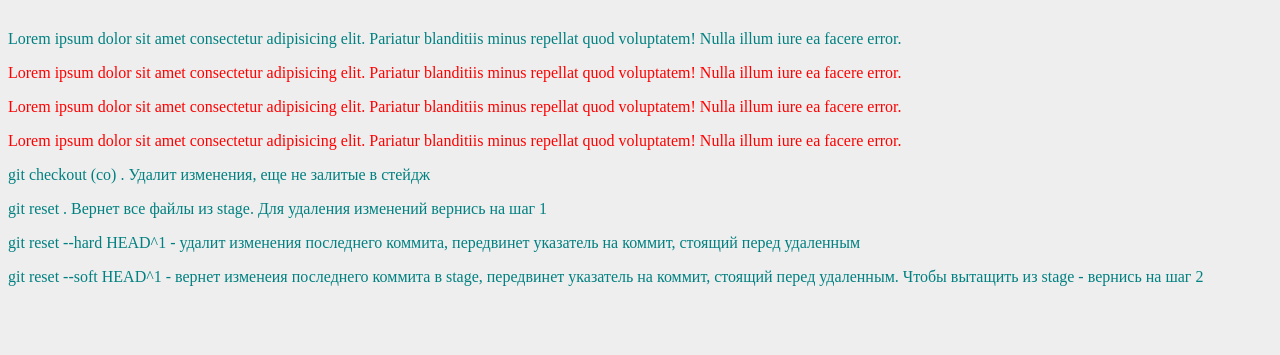
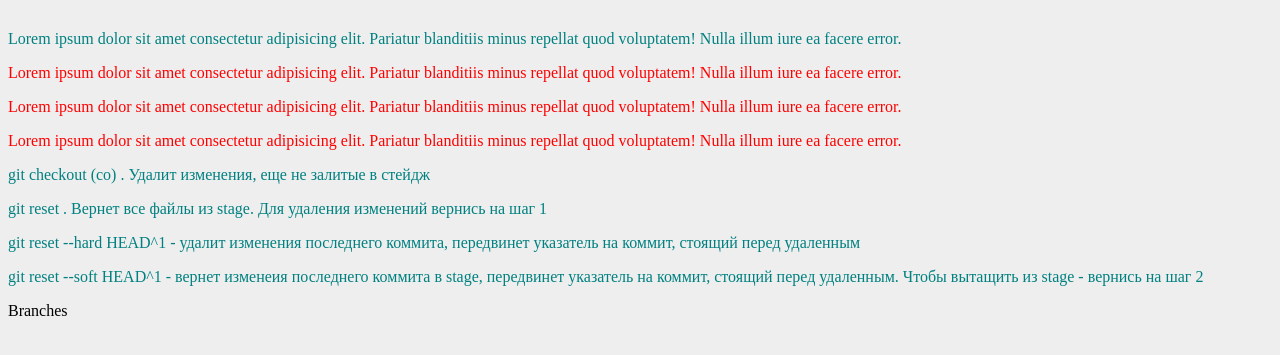
Before and after one commit to sudacTudak/StepikGitCourse, a plain HTML site: page index.html in a window 1280 px wide. Shown: the part 175-530 px from the top of the page. Drawn offline with Linux system fonts and the light colour scheme.

Commit message:
Test new branch

```diff
--- a/index.html
+++ b/index.html
@@ -48,5 +48,8 @@
           коммит, стоящий перед удаленным. Чтобы вытащить из stage - вернись на шаг 2
       </p>
     </p>
+    <div class="test-branches">
+        Branches
+    </div>
   </body>
 </html>
```
